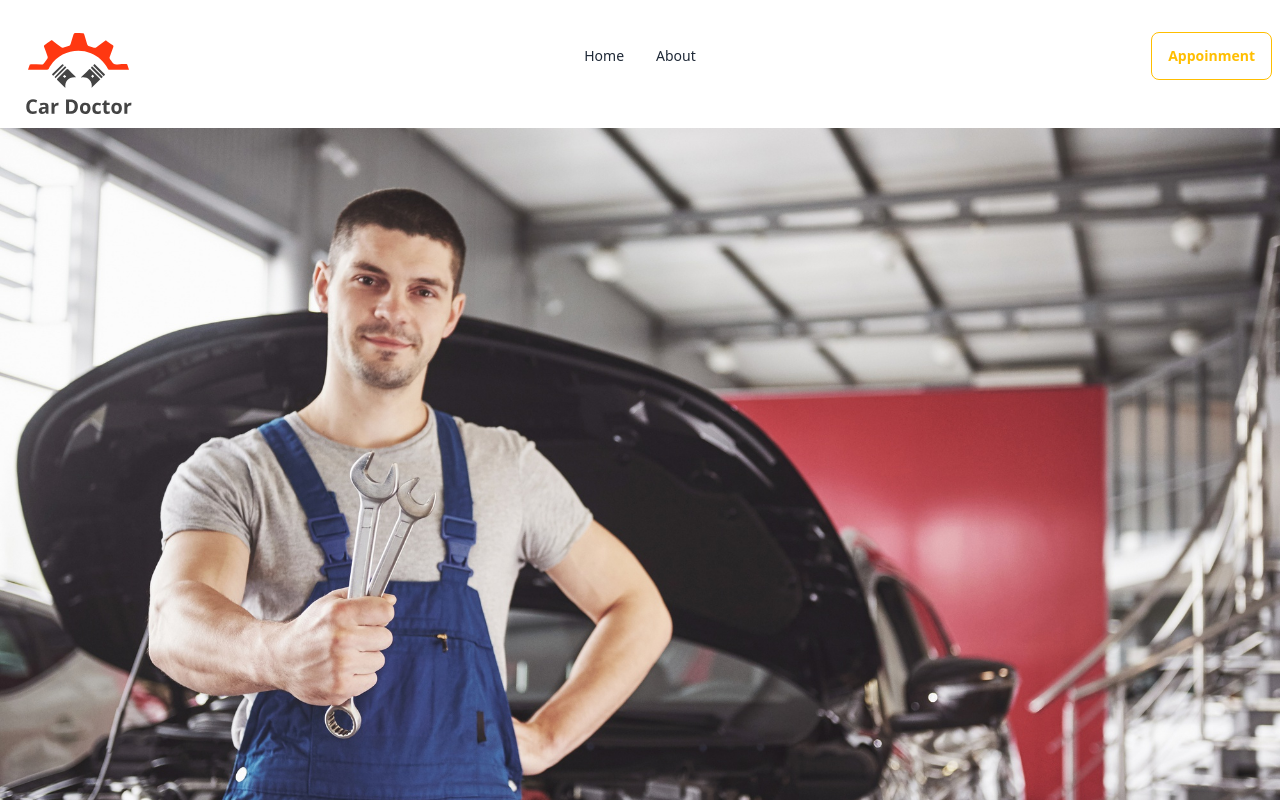
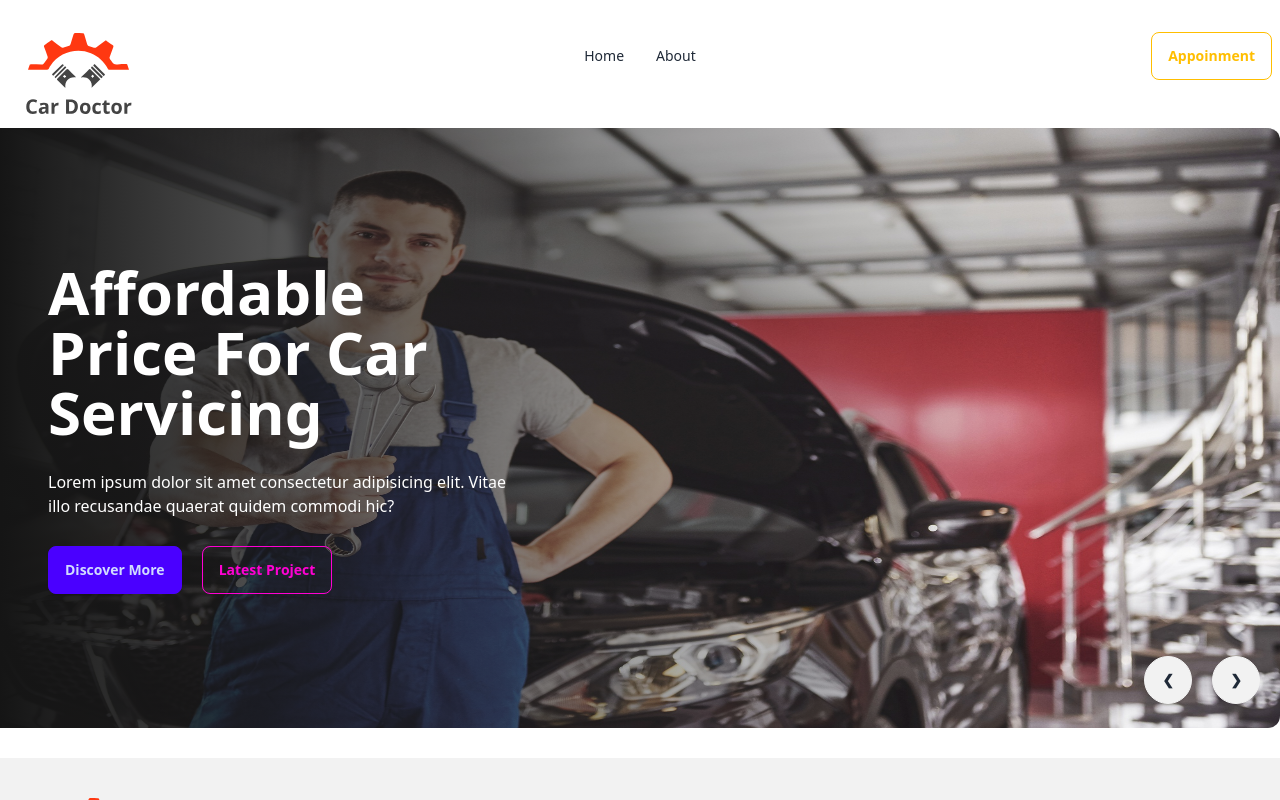
Before and after one commit to sarwar1821201/car-house-client-site, a React (Vite) app: page / in a window 1280 px wide. Shown: the top 800 px of the page. Built offline with nearby package versions, Linux system fonts and the light colour scheme.

Commit message:
use overlay in the banner section

```diff
--- a/src/pages/Home/Banner/Banner.jsx
+++ b/src/pages/Home/Banner/Banner.jsx
@@ -9,14 +9,32 @@
 const Banner = () => {
     return (
         <div>
-            <div className="carousel w-full">
+            <div className="carousel w-full h-[600px] ">
   <div id="slide1" className="carousel-item relative w-full">
-    <img src={img1} className="w-full" />
+    <img src={img1} className="w-full rounded-xl " />
+    <div className="absolute h-full flex items-center left-0 top-0 bg-gradient-to-r from-[#151515] to-[rgba(21,21,21,0)] ">
+
+      <div className='text-white space-y-7 pl-12 w-1/2 ' >
+          <h2 className='text-6xl font-bold ' > Affordable Price For Car Servicing </h2>
+          <p>Lorem ipsum dolor sit amet consectetur adipisicing elit. Vitae illo recusandae quaerat quidem commodi hic?</p>
+
+         <div>
+         <button className="btn btn-primary mr-5 ">Discover More</button>
+         <button className="btn btn-outline btn-secondary">Latest Project</button>
+
+         </div>
+
+        </div>
+
+    </div>
+
     <div className="absolute flex justify-end transform -translate-y-1/2 left-5 right-5 bottom-0">
       <a href="#slide4" className="btn btn-circle mr-5 ">❮</a>
       <a href="#slide2" className="btn btn-circle">❯</a>
     </div>
+
   </div>
+
   <div id="slide2" className="carousel-item relative w-full">
     <img src={img2} className="w-full" />
     <div className="absolute flex justify-end transform -translate-y-1/2 left-5 right-5 bottom-0">
```
